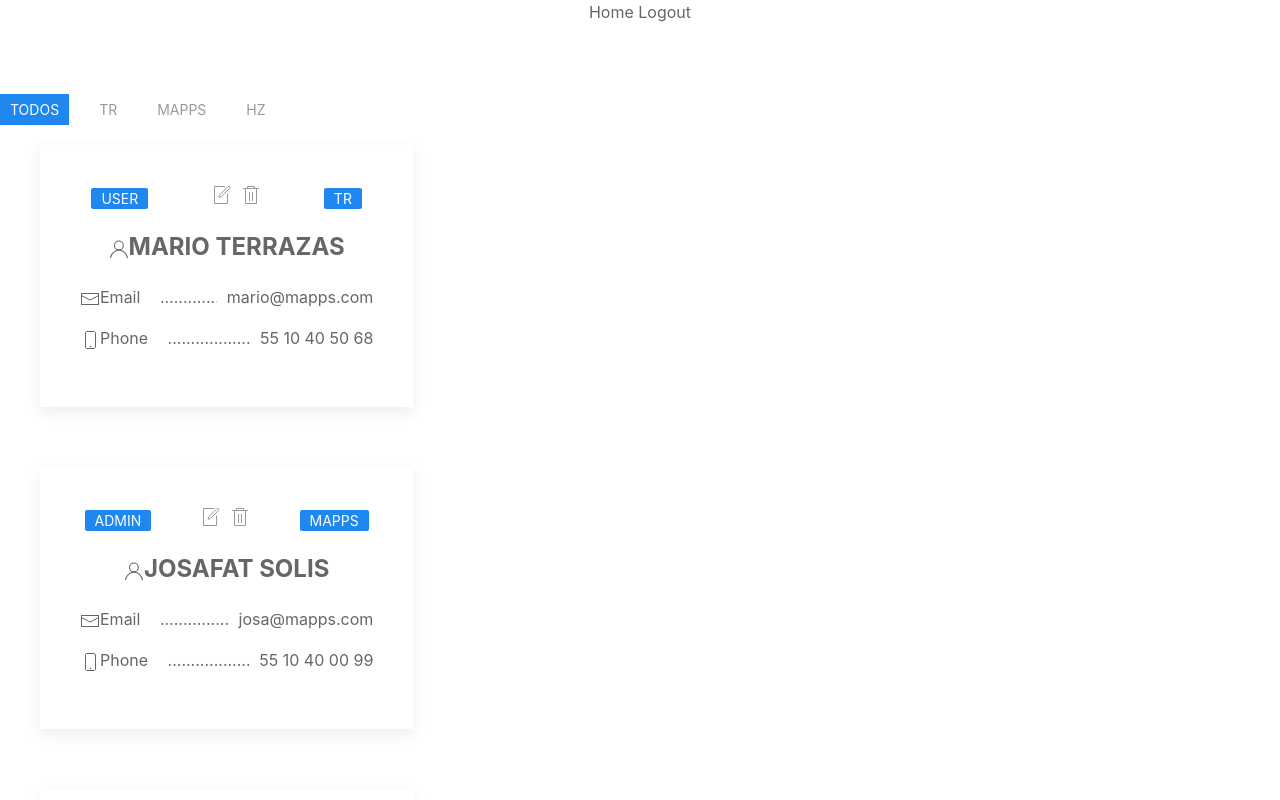
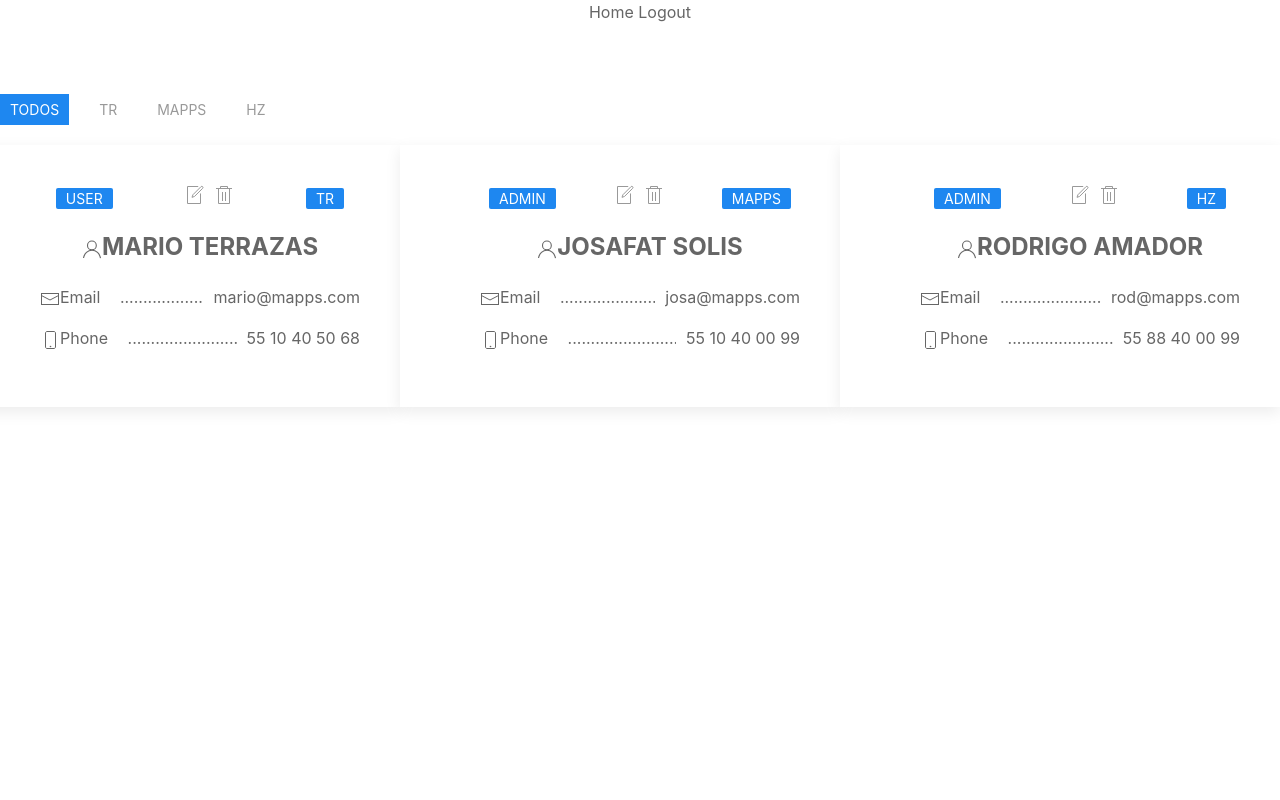
Before and after one commit to JosafatSolis/irondesk_front, a React (Create React App) app: page / in a window 1280 px wide. Shown: the top 800 px of the page. Built offline with nearby package versions, Linux system fonts and the light colour scheme.

Commit message:
filtrado solucionado columnas arregladas

```diff
--- a/src/components/UsersContainer.js
+++ b/src/components/UsersContainer.js
@@ -17,16 +17,16 @@ export default class UsersContainer extends Component {
                </li>
             ))}
           </ul>
+
           {/* Layout items */}
-          <div className="uk-container">
-            {this.props.users.map((user) => (
           <div
                 className="js-filter uk-grid uk-text-center uk-child-width-1-1 uk-child-width-1-2@s uk-child-width-1-3@m"
                 uk-scrollspy="cls: uk-animation-fade; target: .uk-card; delay: 100; repeat: false"
           >
-                <div>
-                  <div
-                    tenant={user.tenantCode}
+
+            {this.props.users.map((user) => (
+
+              <div tenant={user.tenantCode}
                        className="uk-card uk-card-default uk-margin-bottom"
               >
                 <UserCard
@@ -38,9 +38,9 @@ export default class UsersContainer extends Component {
                     email={user.email}
                     phone={user.phone}
                 />
+
                 </div>
-                </div>
-              </div>
+
             ))}
           </div>
         </div>
```
Lines whose indentation alone changed are shown as unchanged.
